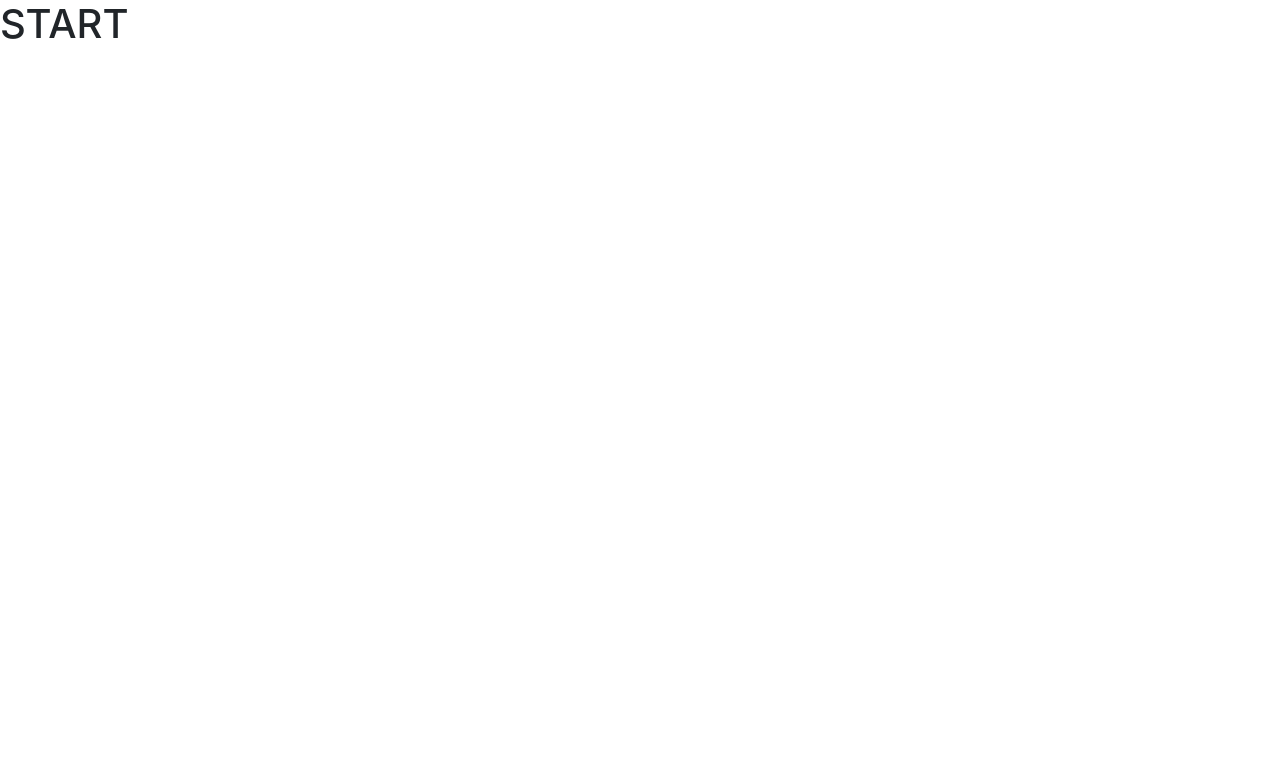
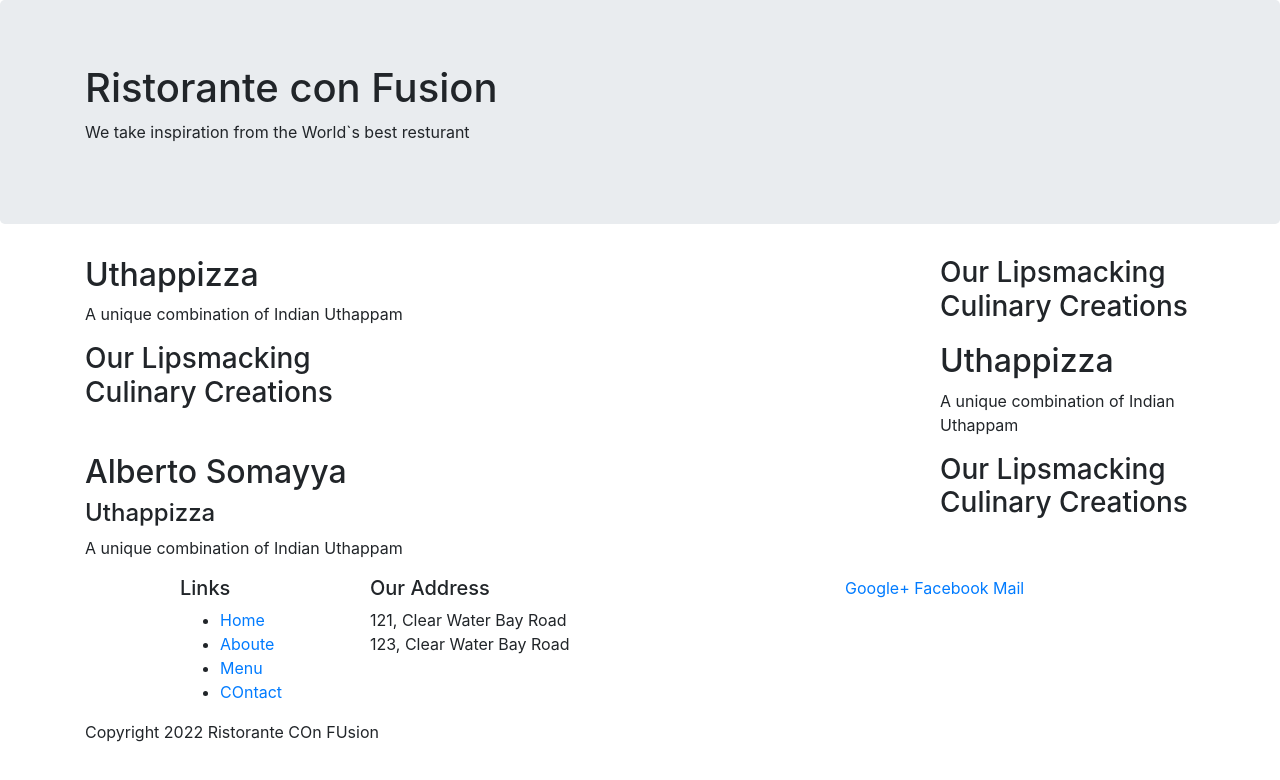
Before and after one commit to Anastasiiiii/Course-work, a website: page index.html in a window 1280 px wide. Drawn offline with nearby package versions, Linux system fonts and the light colour scheme.

Commit message:
container, rows, offset, etc

```diff
--- a/index.html
+++ b/index.html
@@ -11,10 +11,86 @@
     <title>Course work</title>
 </head>
 <body>
-    <h1>START</h1>
+    <header class = "jumbotron">
+        <div class = "container">
+            <div class = "row">
+                <div class = "col-12 col-sm-6">
+                    <h1>Ristorante con Fusion</h1>
+                    <p>We take inspiration from the World`s best resturant</p>
+                </div>
+                <div class = "col-12 col-sm">
+
+                </div>
+            </div>
+        </div>
+    </header>
+    <div class = "container">
+       <div class = "row">
+           <div class = "col-12 col-sm-4 order-sm-last col-md-3">
+               <h3>Our Lipsmacking Culinary Creations</h3>
+           </div>
+           <div class="col col-sm order-sm-first col-md">
+               <h2>Uthappizza</h2>
+               <p>A unique combination of Indian Uthappam</p>
+           </div>
+       </div>
+       <div class = "row">
+            <div class = "col-12 col-sm-4 col-md-3">
+                <h3>Our Lipsmacking Culinary Creations</h3>
+            </div>
+            <div class="col col-sm offset-6 col-md">
+                <h2>Uthappizza</h2>
+                <p>A unique combination of Indian Uthappam</p>
+            </div>
+       </div>
+       <div class = "row">
+            <div class = "col-12 col-sm-4 order-sm-last col-md-3">
+                <h3>Our Lipsmacking Culinary Creations</h3>
+            </div>
+            <div class="col col-sm order-sm-first col-md">
+                <h2>Alberto Somayya</h2>
+                <h4>Uthappizza</h4>
+                <p>A unique combination of Indian Uthappam</p>
+            </div>
+        </div>
+    </div>
+    <footer>
+         <div class = "container">
+             <div class = "row">
+                 <div class="col-4 offset-1 col-sm-2">
+                     <h5>Links</h5>
+                     <ul>
+                         <li><a href="#">Home</a></li>
+                         <li><a href="#">Aboute</a></li>
+                         <li><a href="#">Menu</a></li>
+                         <li><a href="#">COntact</a></li>
+                     </ul>
+                 </div>
+                 <div class="col-7 col-sm-5">
+                     <h5>Our Address</h5>
+                     <address>
+                         121, Clear Water Bay Road <br>
+                         123, Clear Water Bay Road <br>
+                     </address>
+                 </div>
+                 <div class = "col-12 col-sm-4">
+                     <div>
+                         <a href = "http://google.com/+">Google+</a>
+                         <a href = "http://www.facebook.com/profile.ph">Facebook</a>
+                         <a href = "http://mailto">Mail</a>
+                     </div>
+                 </div>
+             </div>
+             <div class = "row">
+                 <div class = "col-auto">
+                     <p>Copyright 2022 Ristorante COn FUsion</p>
+                 </div>
+             </div>
+         </div>
+    </footer>
         <!-- jQuery first, then Popper.js, then Bootstrap JS. -->
-        <script src="node_modules/jquery/dist/jquery.slim.min.js"></script>
-        <script src="node_modules/popper.js/dist/umd/popper.min.js"></script>
-        <script src="node_modules/bootstrap/dist/js/bootstrap.min.js"></script>
+    <script src="node_modules/jquery/dist/jquery.slim.min.js"></script>
+    <script src="node_modules/popper.js/dist/umd/popper.min.js"></script>
+    <script src="node_modules/bootstrap/dist/js/bootstrap.min.js"></script>
 </body>
 </html>
```
